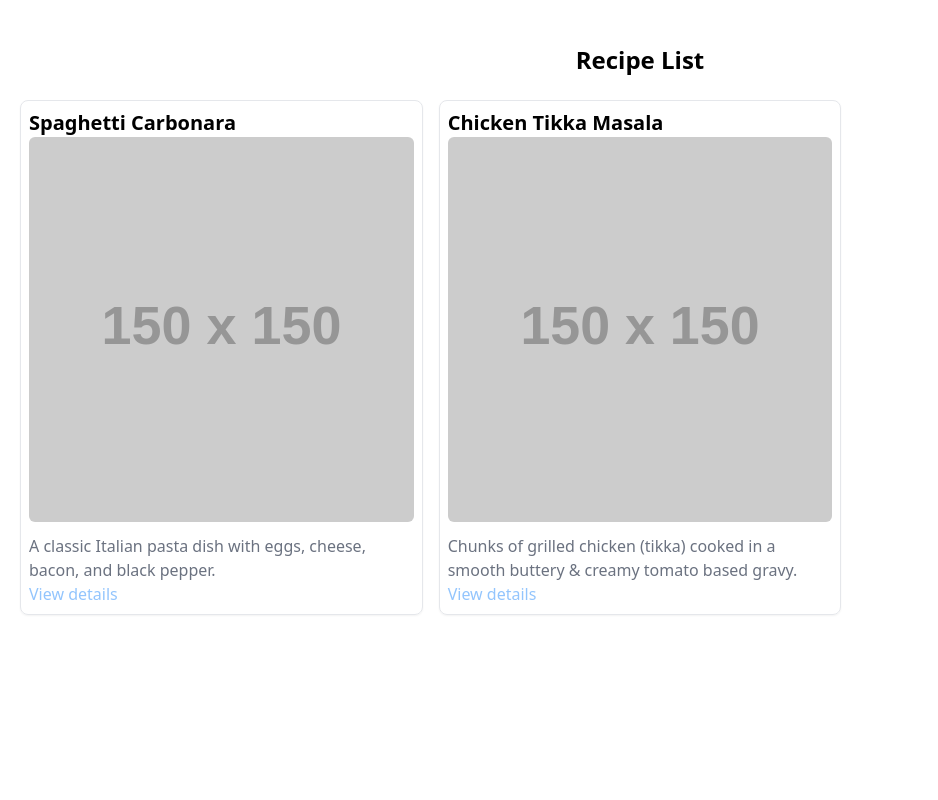
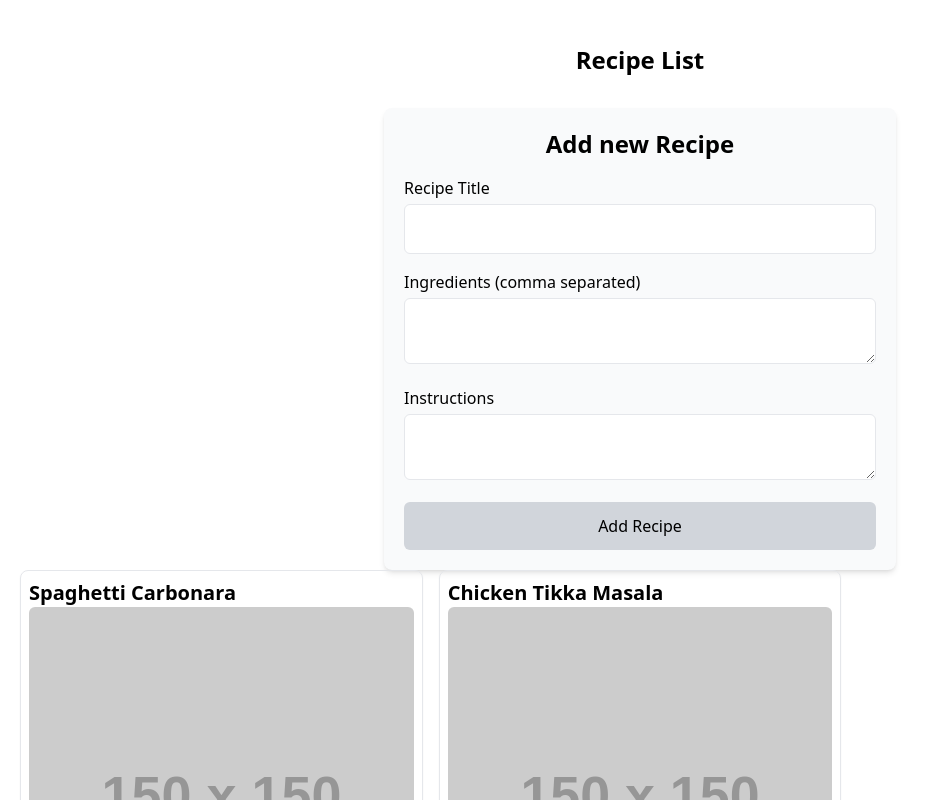
Before and after one commit to akram-99-amg/alx-fe-reactjs, a React (Vite) app in the folder recipe-sharing-platform/: page / in a window 1280 px wide. Shown: the top 800 px of the page, without its empty margins (0-938 px from the left). Built offline with nearby package versions, Linux system fonts and the light colour scheme.

Commit message:
add task 4

```diff
--- /dev/null
+++ b/recipe-sharing-platform/src/components/AddRecipeForm.jsx
@@ -0,0 +1,89 @@
+import React, { useState } from 'react'
+
+const AddRecipeForm = () => {
+    const [title, setTitle] = useState("")
+    const [ingredients, setIngredients] = useState("")
+    const [steps, setSteps] = useState("")
+    const [error, setError] = useState("")
+    const handleSubmit = (e) => {
+        e.preventDefault();
+        if (!title || !ingredients || !steps) {
+            setError("all fields are required")
+            return
+        }
+        const ingredientList = ingredients.split(",").map(item => item.trim())
+        if (ingredientList.length < 2) {
+            setError("Include at least 2 ingredients.")
+            return
+        }
+        setTitle("")
+        setIngredients("")
+        setSteps("")
+        setError("")
+
+
+    }
+
+    return (
+        <div className='max-w-lg mx-auto p-5 bg-gray-50 shadow-md rounded-lg mt-8'>
+            <h2 className='text-2xl font-bold mb-4 text-center'>Add new Recipe</h2>
+            {error && <p className='text-red-500 text-center'>{error}</p>}
+
+            <form onSubmit={handleSubmit} className='space-y-4'>
+                <div>
+                    <label htmlFor="title" className='block font-medium mb-1'>Recipe Title</label>
+                    <input type="text"
+                        name='title'
+                        value={title}
+                        onChange={(e) => setTitle(e.target.value)}
+                        className='w-full p-3 border rounded-md focus:outline-none focus:ring-2 focus:ring-blue-400'
+                    />
+                </div>
+
+
+                <div>
+                    <label
+                        className='block font-medium mb-1'
+                        htmlFor="ingredient">Ingredients (comma separated)
+                    </label>
+                    <textarea
+                        name="ingredient"
+                        value={ingredients}
+                        onChange={(e) => setIngredients(e.target.value)}
+                        className='w-full p-2 border rounded-md focus:outline-none focus:ring-2 focus:ring-blue-400'
+                    >
+
+                    </textarea>
+
+                </div>
+                <div>
+                    <label
+                        className='block font-medium mb-1'
+                        htmlFor="steps">Instructions
+                    </label>
+                    <textarea
+                        name="steps"
+                        value={steps}
+                        onChange={(e) => setSteps(e.target.value)}
+                        className='w-full p-2 border rounded-md focus:outline-none focus:ring-2 focus:ring-blue-400'
+                    >
+
+                    </textarea>
+
+                </div>
+
+                <button
+                    type='submit'
+                    className='w-full bg-gray-300 text-black p-3 rounded-md hover:bg-gray-400 transition'
+                >
+                    Add Recipe
+                </button>
+
+
+            </form>
+
+        </div>
+    )
+}
+
+export default AddRecipeForm
--- a/recipe-sharing-platform/src/components/HomePage.jsx
+++ b/recipe-sharing-platform/src/components/HomePage.jsx
@@ -1,6 +1,7 @@
 import React, { useEffect, useState } from 'react'
 import data from "../data.json"
 import { Link } from 'react-router-dom'
+import AddRecipeForm from './AddRecipeForm'
 const HomePage = () => {
     const [recipes, setRecepies] = useState([])
     useEffect(() => {
@@ -15,6 +16,7 @@ const HomePage = () => {
     return (
         <div className='p-5'>
             <h1 className='text-2xl font-bold flex justify-center m-6'> Recipe List</h1>
+            <AddRecipeForm />
             <div className='grid grid-cols-1 md:grid-cols-2 lg:grid-cols-3 gap-4'>
                 {recipes.map((recipe) => (
                     <div key={recipe.id} className='border rounded-lg p-2 shadow-sm hover:shadow-2xl'>
```
